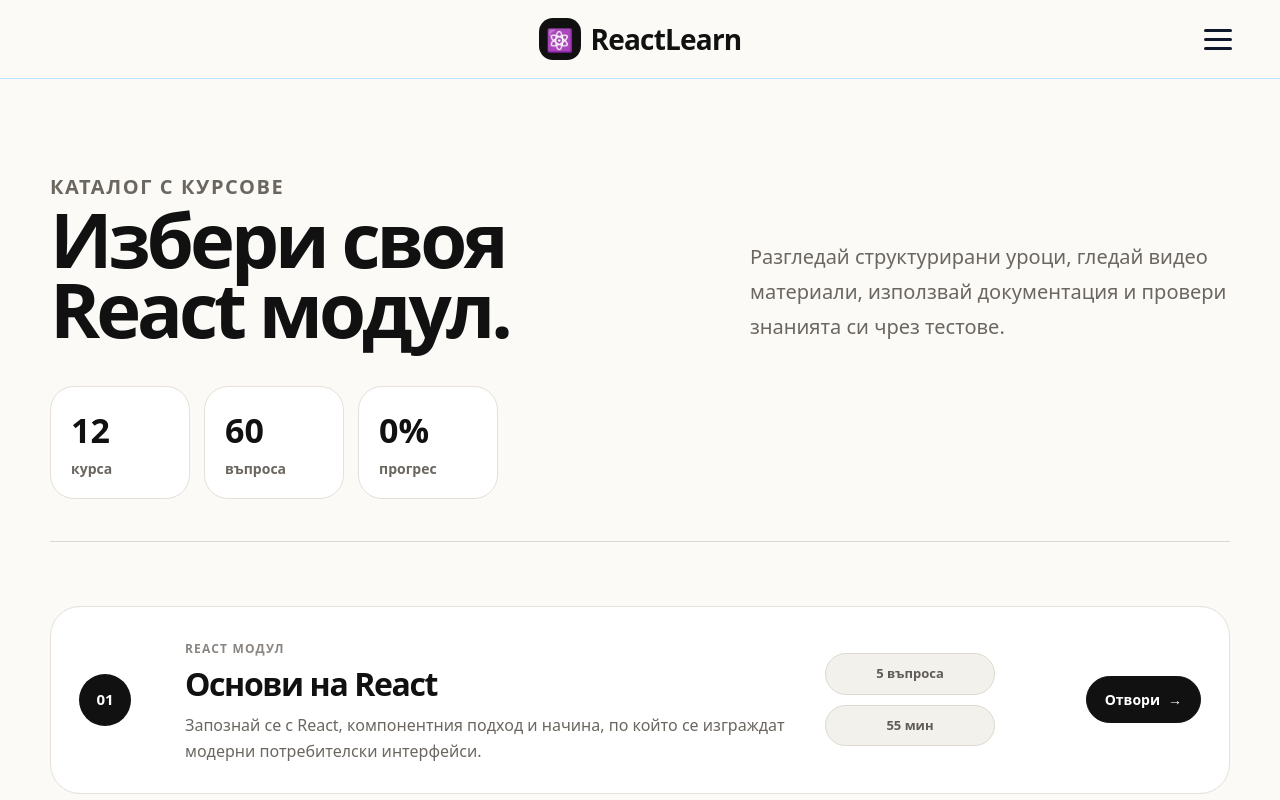
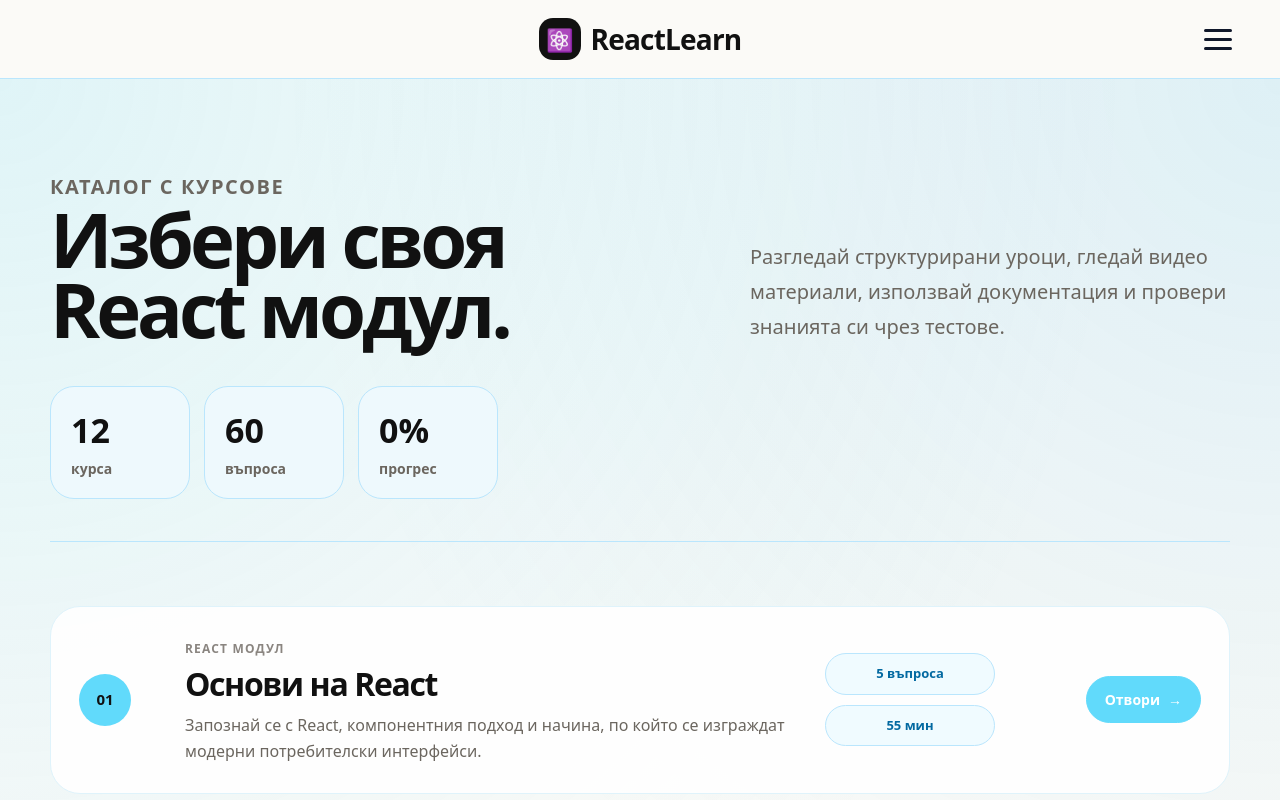
Before and after one commit to IvannIvannov/react-diploma-project, a React (Vite) app in the folder client/: page /courses in a window 1280 px wide. Shown: the top 800 px of the page. Built offline with nearby package versions, Linux system fonts and the light colour scheme.

Commit message:
apply React color theme to courses page

```diff
--- a/client/src/pages/Courses.css
+++ b/client/src/pages/Courses.css
@@ -1,6 +1,11 @@
 .courses-page {
     min-height: 100vh;
-    background: #fbfaf7;
+
+    background:
+        radial-gradient(circle at top left, rgba(97, 218, 251, 0.18), transparent 36%),
+        radial-gradient(circle at top right, rgba(14, 165, 233, 0.12), transparent 32%),
+        #fbfaf7;
+
     padding: 90px 32px;
 }
 
@@ -8,7 +13,7 @@
     max-width: 1180px;
     margin: 0 auto 64px;
     padding-bottom: 42px;
-    border-bottom: 1px solid #ded9d0;
+    border-bottom: 1px solid #bae6fd;
 }
 
 .courses-label {
@@ -52,8 +57,9 @@
 .courses-stats div {
     min-width: 140px;
     padding: 18px 20px;
-    background: #fff;
-    border: 1px solid #e5e0d8;
+
+    background: #eef9fd;
+    border: 1px solid #bae6fd;
     border-radius: 24px;
 }
 
@@ -84,8 +90,9 @@
     align-items: center;
 
     padding: 28px;
-    background: #fff;
-    border: 1px solid #e5e0d8;
+
+    background: rgba(255, 255, 255, 0.92);
+    border: 1px solid #dff3fb;
     border-radius: 30px;
 
     transition: 0.25s ease;
@@ -93,7 +100,8 @@
 
 .course-card:hover {
     transform: translateY(-4px);
-    box-shadow: 0 24px 60px rgba(0, 0, 0, 0.06);
+    box-shadow: 0 24px 60px rgba(97, 218, 251, 0.13);
+    border-color: #bae6fd;
 }
 
 .course-index {
@@ -105,8 +113,8 @@
     align-items: center;
     justify-content: center;
 
-    background: #111;
-    color: #fff;
+    background: #61dafb;
+    color: #111;
 
     font-size: 15px;
     font-weight: 900;
@@ -151,10 +159,10 @@
     padding: 10px 14px;
     border-radius: 999px;
 
-    background: #f3f1ec;
-    border: 1px solid #ded9d0;
+    background: #f0fbff;
+    border: 1px solid #bae6fd;
 
-    color: #5f5b56;
+    color: #0369a1;
     font-size: 13px;
     font-weight: 800;
 }
@@ -183,9 +191,9 @@
 }
 
 .course-actions a {
-    background: #111;
-    color: #fff;
-    border-color: #111;
+    background: #61dafb;
+    color: white;
+    border-color: #61dafb;
 
     display: flex;
     align-items: center;
@@ -194,12 +202,12 @@
     transition: background 0.25s ease;
 }
 
+.course-actions a:hover {
+    background: #38bdf8;
+}
+
 .course-actions a span {
     transition: transform 0.25s ease;
-}
-
-.course-actions a:hover {
-    background: #000;
 }
 
 .course-actions a:hover span {
@@ -217,8 +225,8 @@
 }
 
 .course-card.completed {
-    border-color: #c9d8c5;
-    background: #fbfdf9;
+    border-color: #86efac;
+    background: #f0fdf4;
 }
 
 .course-status.completed {
```
